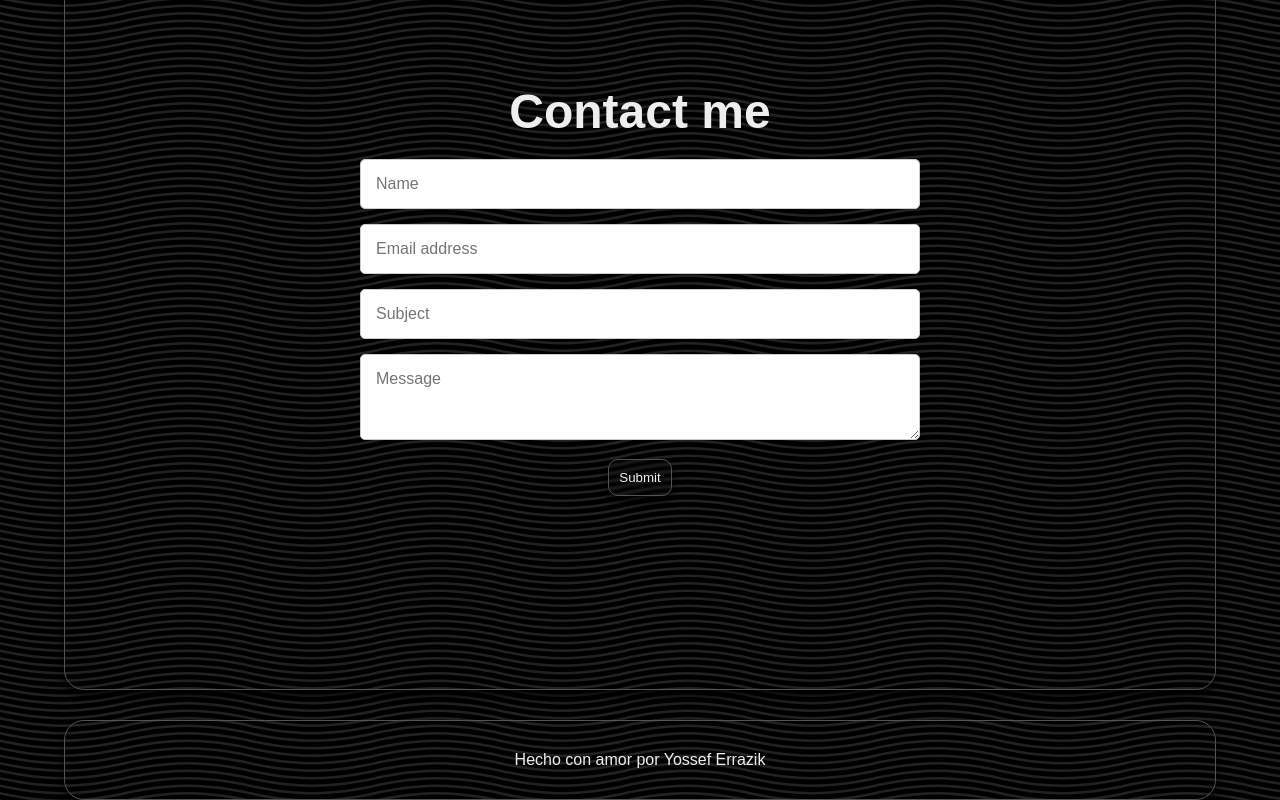
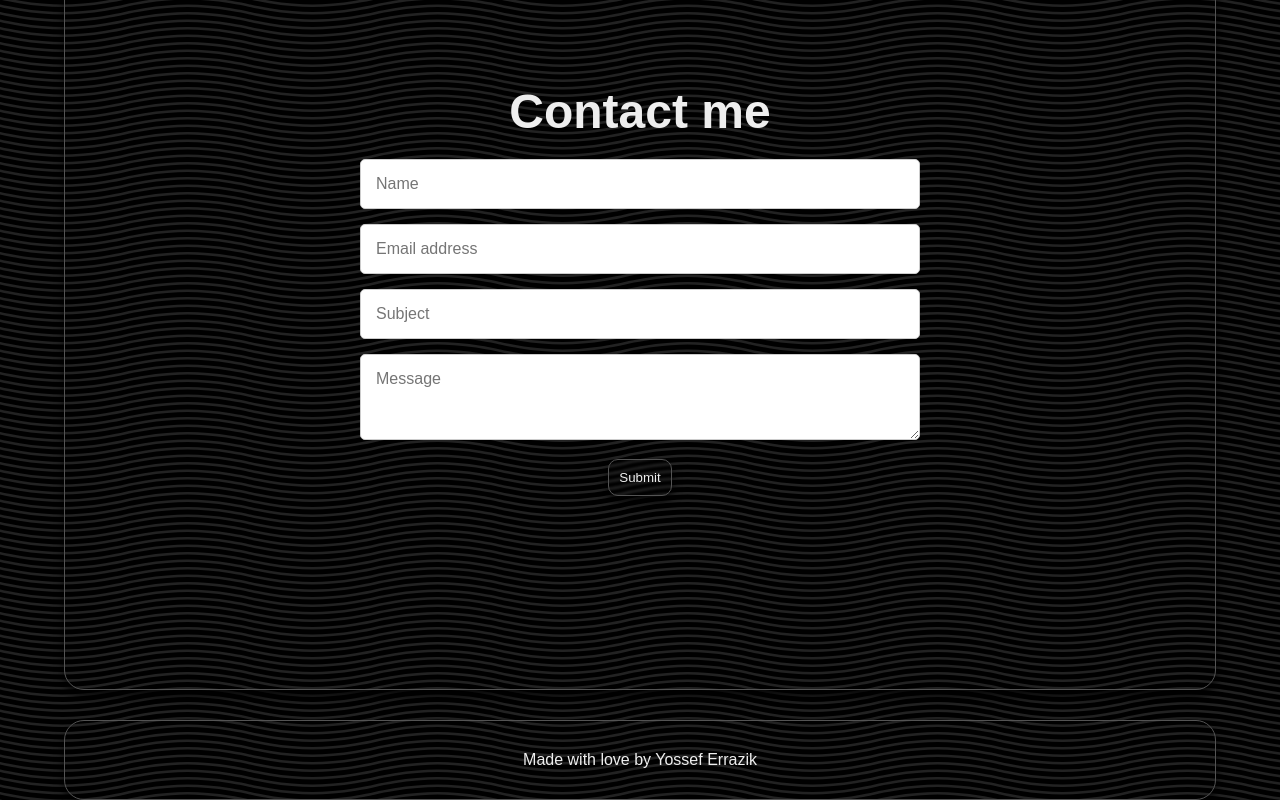
Before and after one commit to yosseferrazik/portafolio-v5, a React (Vite) app: page /contact in a window 1280 px wide. Shown: the part 223-1023 px from the top of the page. Built offline with nearby package versions, Linux system fonts and the light colour scheme.

Commit message:
Traduccion footer

```diff
--- a/src/components/Footer/Footer.tsx
+++ b/src/components/Footer/Footer.tsx
@@ -1,7 +1,7 @@
 const Footer = () => {
   return (
     <footer>
-      <p>Hecho con amor por Yossef Errazik</p>{" "}
+      <p>Made with love by Yossef Errazik</p>{" "}
     </footer>
   );
 };
```
